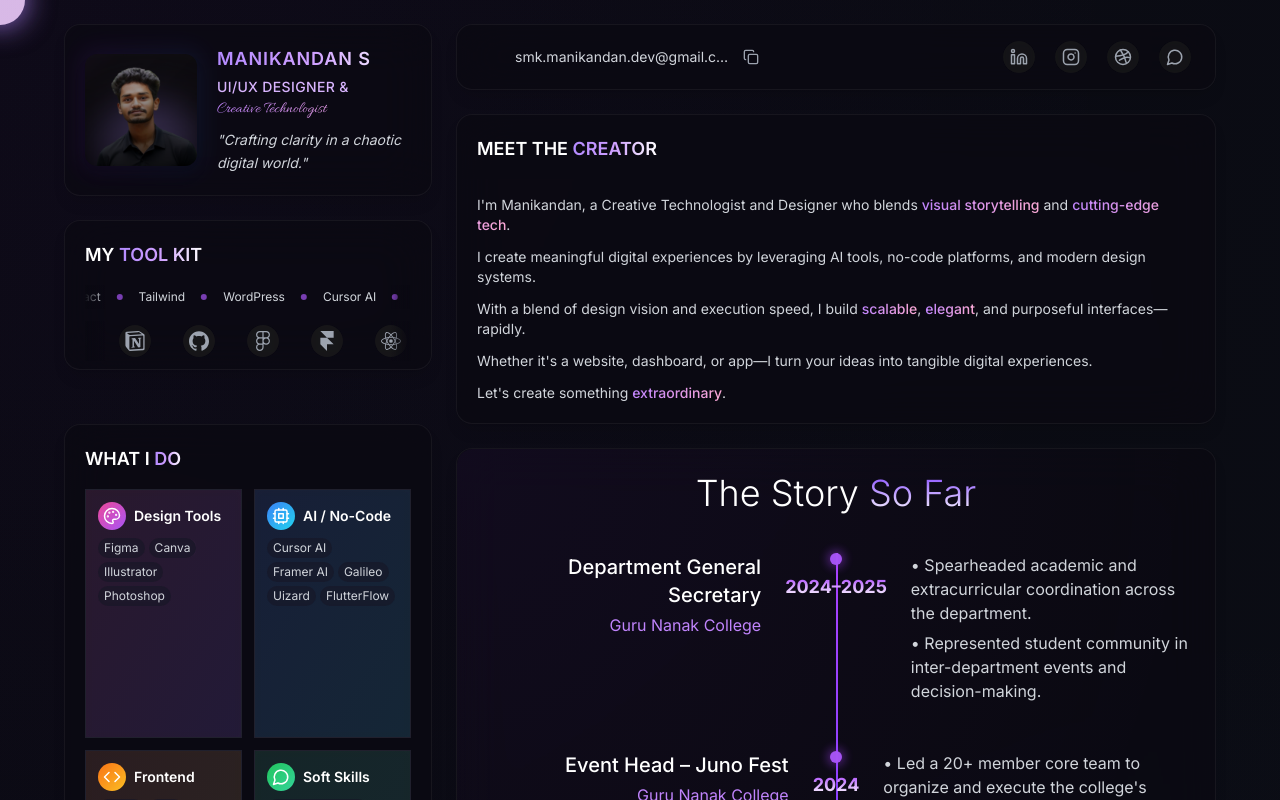
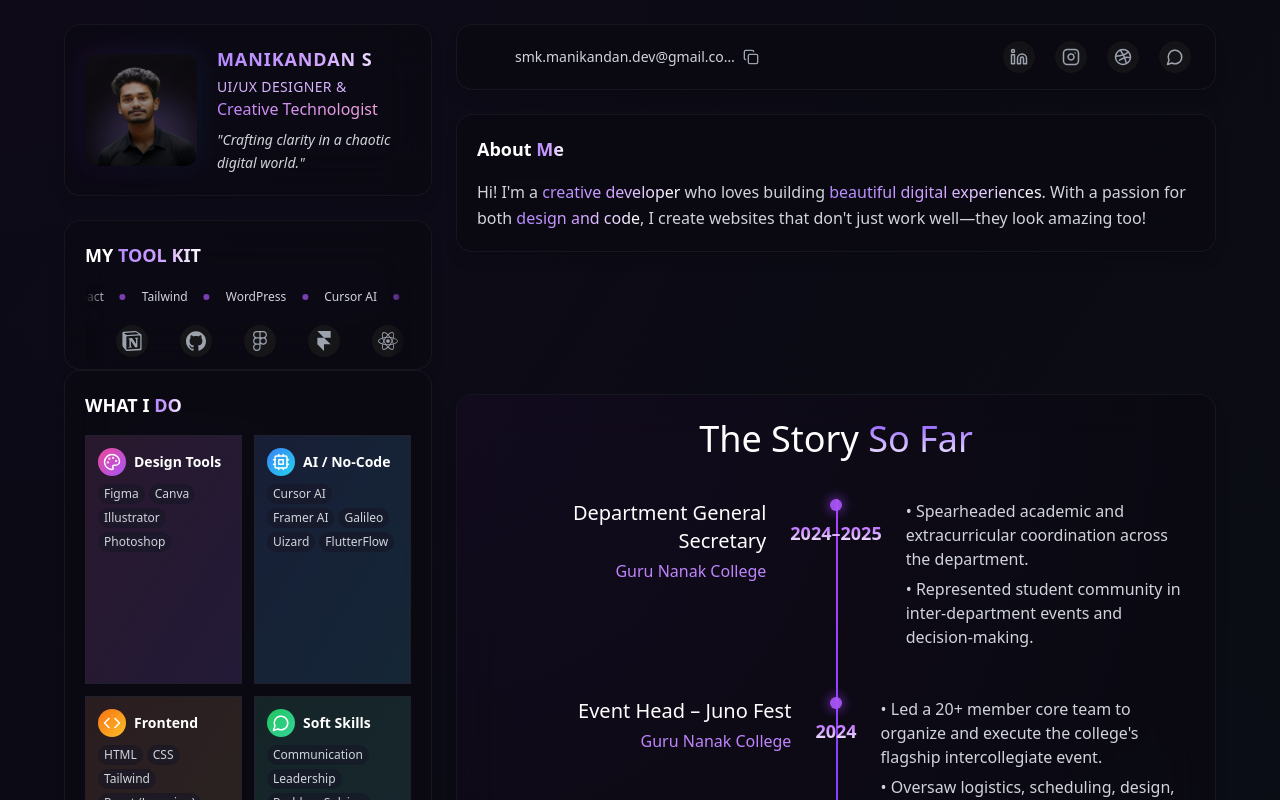
Before and after one commit to Melvinkheturus/Creativefolio, a Next.js app: page / in a window 1280 px wide. Shown: the top 800 px of the page. Built offline with nearby package versions, Linux system fonts and the light colour scheme.

Commit message:
Fix build errors and update dependencies

```diff
--- a/src/app/components/bento/AboutCard.tsx
+++ b/src/app/components/bento/AboutCard.tsx
@@ -1,101 +1,71 @@
 "use client";
 
 import { motion } from "framer-motion";
-import { ReactNode, useState, useRef } from "react";
 
 export default function AboutCard() {
-  const [mousePosition, setMousePosition] = useState({ x: 0, y: 0 });
-  const cardRef = useRef<HTMLDivElement>(null);
-
-  // Words to highlight with gradient animation
-  const highlightedWords = ["visual storytelling", "cutting-edge tech", "scalable", "elegant", "extraordinary"];
-
-  const textContent = [
-    "I'm Manikandan, a Creative Technologist and Designer who blends visual storytelling and cutting-edge tech.",
-    "I create meaningful digital experiences by leveraging AI tools, no-code platforms, and modern design systems.",
-    "With a blend of design vision and execution speed, I build scalable, elegant, and purposeful interfaces—rapidly.",
-    "Whether it's a website, dashboard, or app—I turn your ideas into tangible digital experiences.",
-    "Let's create something extraordinary."
-  ];
-
-  // Function to highlight specific words in text
-  const highlightText = (text: string): (string | ReactNode)[] => {
-    let result: (string | ReactNode)[] = [];
+  const highlightText = (text: string): JSX.Element[] => {
+    const result: JSX.Element[] = [];
     let lastIndex = 0;
 
-    highlightedWords.forEach((word) => {
-      const index = text.toLowerCase().indexOf(word.toLowerCase());
-      if (index !== -1) {
-        result.push(text.substring(lastIndex, index));
+    // Match text between ** **
+    const pattern = /\*\*(.*?)\*\*/g;
+    let match;
+
+    while ((match = pattern.exec(text)) !== null) {
+      // Add non-highlighted text before match
+      if (match.index > lastIndex) {
         result.push(
-          <span key={word} className="text-transparent bg-clip-text bg-gradient-to-r from-purple-400 to-pink-300 font-medium">
-            {text.substring(index, index + word.length)}
+          <span key={`text-${lastIndex}`}>
+            {text.slice(lastIndex, match.index)}
           </span>
         );
-        lastIndex = index + word.length;
       }
-    });
 
-    result.push(text.substring(lastIndex));
+      // Add highlighted text
+      result.push(
+        <span
+          key={`highlight-${match.index}`}
+          className="text-transparent bg-clip-text bg-gradient-to-r from-[#b38aff] via-[#cfa0ff] to-[#ffffff]"
+        >
+          {match[1]}
+        </span>
+      );
+
+      lastIndex = match.index + match[0].length;
+    }
+
+    // Add remaining text
+    if (lastIndex < text.length) {
+      result.push(
+        <span key={`text-${lastIndex}`}>
+          {text.slice(lastIndex)}
+        </span>
+      );
+    }
+
     return result;
   };
 
-  // Handle mouse movement for position-based glow
-  const handleMouseMove = (e: React.MouseEvent<HTMLDivElement>) => {
-    if (cardRef.current) {
-      const rect = cardRef.current.getBoundingClientRect();
-      const x = e.clientX - rect.left;
-      const y = e.clientY - rect.top;
-      setMousePosition({ x, y });
-    }
-  };
-
-  // Reset mouse position when mouse leaves
-  const handleMouseLeave = () => {
-    setMousePosition({ x: 0, y: 0 });
-  };
+  const aboutText = "Hi! I'm a **creative developer** who loves building **beautiful digital experiences**. With a passion for both **design and code**, I create websites that don't just work well—they look amazing too!";
 
   return (
     <motion.div
-      ref={cardRef}
-      className="bg-[#0a0912]/60 backdrop-blur-xl border border-white/5 rounded-2xl p-5 shadow-lg relative"
+      className="bg-[#0a0912]/60 backdrop-blur-xl border border-white/5 rounded-2xl p-5 shadow-lg"
       initial={{ opacity: 0, y: 20 }}
       animate={{ opacity: 1, y: 0 }}
-      transition={{ duration: 0.6, delay: 0.2 }}
-      whileHover={{ scale: 1.01 }}
-      onMouseMove={handleMouseMove}
-      onMouseLeave={handleMouseLeave}
-      style={{
-        "--x": `${mousePosition.x}px`,
-        "--y": `${mousePosition.y}px`,
-      } as React.CSSProperties}
+      transition={{ duration: 0.6 }}
     >
-      {/* Mouse position-based glow */}
-      <div
-        className="absolute inset-0 bg-[radial-gradient(circle_at_var(--x)_var(--y),_rgba(147,51,234,0.08),_transparent_40%)] rounded-2xl pointer-events-none opacity-0 transition-opacity duration-300"
-        style={{
-          opacity: mousePosition.x > 0 ? 1 : 0,
-        }}
-      />
-
-      <div className="flex flex-col h-full relative z-10">
+      <div className="flex flex-col h-full">
         <h3 className="text-lg font-semibold mb-4">
-          <span className="text-white">MEET THE </span>
-          <span className="text-transparent bg-clip-text bg-gradient-to-r from-[#b38aff] via-[#cfa0ff] to-[#ffffff]">CREATOR</span>
+          <span className="text-white">About </span>
+          <span className="text-transparent bg-clip-text bg-gradient-to-r from-[#b38aff] via-[#cfa0ff] to-[#ffffff]">
+            Me
+          </span>
         </h3>
 
-        <div className="mt-4 text-gray-300 text-sm space-y-3">
-          {textContent.map((text, index) => (
-            <motion.p
-              key={index}
-              initial={{ opacity: 0, y: 10 }}
-              animate={{ opacity: 1, y: 0 }}
-              transition={{ delay: 0.3 + (index * 0.1) }}
-            >
-              {highlightText(text)}
-            </motion.p>
-          ))}
-        </div>
+        <p className="text-gray-300 leading-relaxed">
+          {highlightText(aboutText)}
+        </p>
       </div>
     </motion.div>
   );
--- a/src/app/layout.tsx
+++ b/src/app/layout.tsx
@@ -1,31 +1,14 @@
-import "./globals.css";
-import { Inter, Poppins, Allura } from "next/font/google";
-import ClientWrapper from "./components/ClientWrapper";
+"use client";
+
+import { Inter } from 'next/font/google';
+import { Analytics } from '@vercel/analytics/react';
+import './globals.css';
 
 const inter = Inter({
-  subsets: ["latin"],
-  variable: "--font-inter",
-  display: "swap",
+  subsets: ['latin'],
+  display: 'swap',
+  variable: '--font-inter',
 });
-
-const poppins = Poppins({
-  subsets: ["latin"],
-  weight: ["400", "500", "600", "700"],
-  variable: "--font-poppins",
-  display: "swap",
-});
-
-const allura = Allura({
-  subsets: ["latin"],
-  weight: ["400"],
-  variable: "--font-allura",
-  display: "swap",
-});
-
-export const metadata = {
-  title: "Manikandan S | Creative Technologist & UI/UX Designer",
-  description: "Creative Technologist and UI/UX Designer specializing in digital experiences, modern design systems, and AI-powered solutions.",
-};
 
 export default function RootLayout({
   children,
@@ -33,10 +16,10 @@
   children: React.ReactNode;
 }) {
   return (
-    <html lang="en">
-      <body className={`${inter.variable} ${poppins.variable} ${allura.variable} font-inter antialiased`}>
+    <html lang="en" className={`${inter.variable}`}>
+      <body className="bg-[#050507] text-white">
         {children}
-        <ClientWrapper />
+        <Analytics />
       </body>
     </html>
   );
```
Also changed, not shown: package.json (+11 -10 lines), 1 other file (tests, documents, lock files or other folders).
